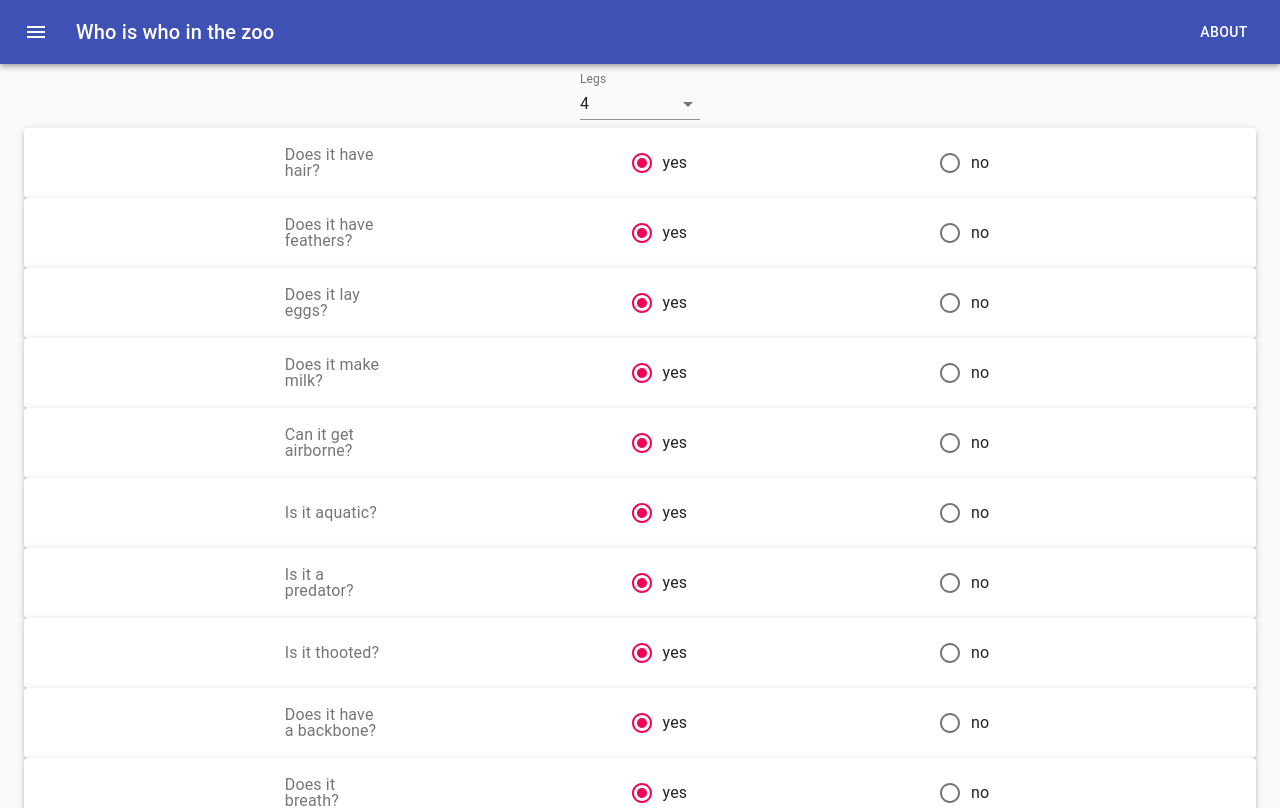
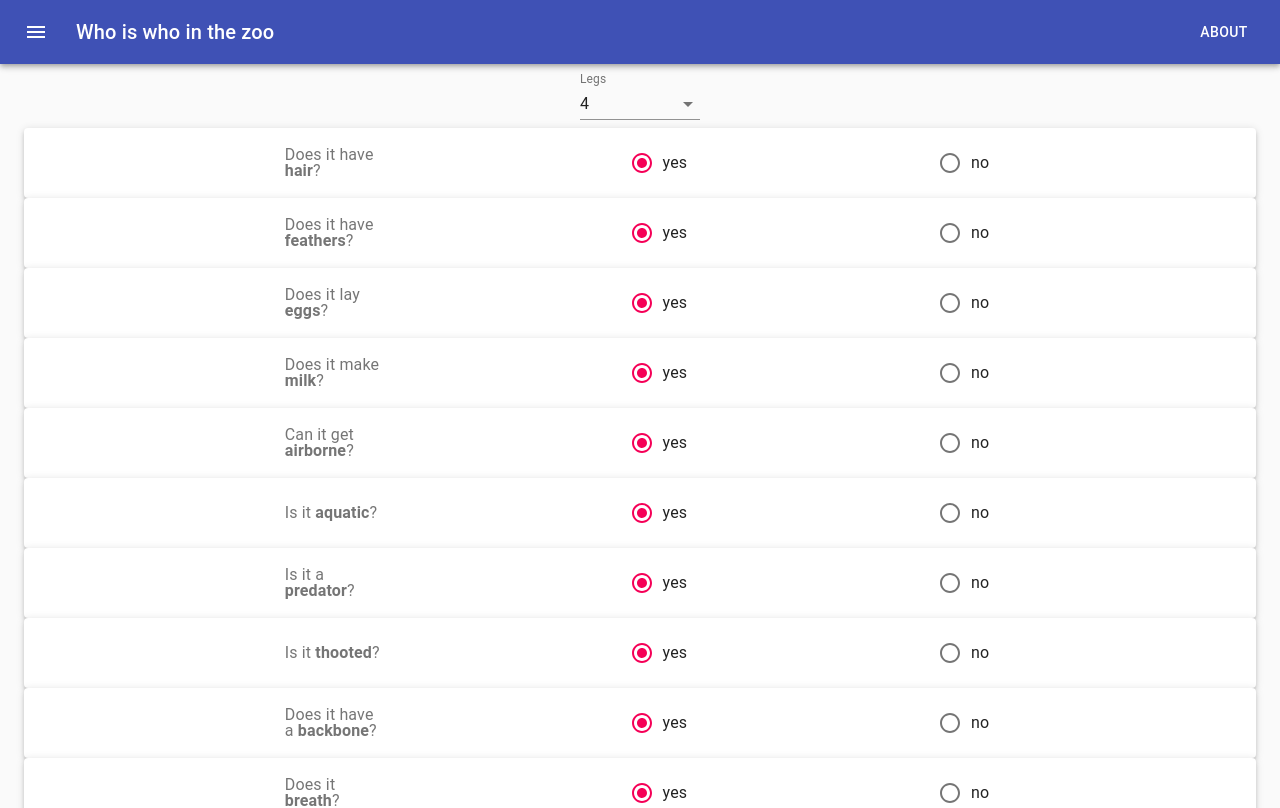
Before and after one commit to FrederickRoman/zooclass, a React (Create React App) app: page / in a window 1280 px wide. Shown: the top 808 px of the page. Built offline with nearby package versions, Linux system fonts and the light colour scheme.

Commit message:
refactor: Move questions to their own files

```diff
--- a/src/components/zoo/FeatureRadioButton.js
+++ b/src/components/zoo/FeatureRadioButton.js
@@ -12,7 +12,6 @@ import { makeStyles } from "@material-ui/core/styles";
 const useStyles = makeStyles(() => ({
   form_container: {
     padding: "1em",
-    // margin: '1em',
     display: "inline-block",
   },
   radio_group: {
@@ -22,17 +21,16 @@ const useStyles = makeStyles(() => ({
   flex_center: {
     display: "flex",
     justifyContent: "center",
-    // alignItems: 'auto',
     alignItems: "center",
     margin: "0px 10px",
   },
   text: {
-    heigh: 'auto',
+    heigh: "auto",
     width: 100,
   },
 }));
 
-function FeatureRadioButton({ question }) {
+function FeatureRadioButton({ start, keyword, end }) {
   const [value, setValue] = React.useState("yes");
 
   const classes = useStyles();
@@ -42,24 +40,20 @@ function FeatureRadioButton({ question }) {
   };
 
   return (
-    // <>
-    //   {" "}
     <Paper elevation={3} className={classes.form_container}>
       <FormControl component="fieldset" className={classes.radio_group}>
         <div className={classes.flex_center}>
           <FormLabel component="legend">
-            <div className={classes.text}>{question}</div>
+            <div className={classes.text}>
+              {start}
+              <b>{keyword}</b>
+              {end}
+            </div>
           </FormLabel>
         </div>
-
-        {/* <div>
-          <div>
-            Hair
-          </div>
-        </div> */}
         <RadioGroup
-          aria-label="gender"
-          name="gender1"
+          aria-label={keyword}
+          name={keyword}
           value={value}
           onChange={handleChange}
           className={classes.radio_group}
@@ -78,37 +72,7 @@ function FeatureRadioButton({ question }) {
           />
         </RadioGroup>
       </FormControl>
-      {/* <div>{value}</div> */}
     </Paper>
-    //   <Paper elevation={3} className={classes.form_container}>
-    //     <FormControl component="fieldset">
-    //       <FormLabel component="legend">
-    //         Does it have <b>hair</b> ?
-    //       </FormLabel>
-    //       <RadioGroup
-    //         aria-label="gender"
-    //         name="gender1"
-    //         value={value}
-    //         onChange={handleChange}
-    //         className={classes.radio_group}
-    //       >
-    //         <FormControlLabel
-    //           value="yes"
-    //           control={<Radio />}
-    //           label="yes"
-    //           labelPlacement="end"
-    //         />
-    //         <FormControlLabel
-    //           value="no"
-    //           control={<Radio />}
-    //           label="no"
-    //           labelPlacement="end"
-    //         />
-    //       </RadioGroup>
-    //     </FormControl>
-    //     {/* <div>{value}</div> */}
-    //   </Paper>
-    // </>
   );
 }
 
--- a/src/components/zoo/FeatureSelectInput.js
+++ b/src/components/zoo/FeatureSelectInput.js
@@ -4,7 +4,6 @@ import InputLabel from "@material-ui/core/InputLabel";
 import MenuItem from "@material-ui/core/MenuItem";
 import FormControl from "@material-ui/core/FormControl";
 import Select from "@material-ui/core/Select";
-// import Button from "@material-ui/core/Button";
 
 const useStyles = makeStyles((theme) => ({
   button: {
@@ -17,13 +16,13 @@ const useStyles = makeStyles((theme) => ({
   },
 }));
 
-function FeatureSelectInput() {
+function FeatureSelectInput({ label, values, defaultValue, texts, id }) {
   const classes = useStyles();
-  const [legs, setLegs] = React.useState(4);
+  const [selection, setSelection] = React.useState(defaultValue);
   const [open, setOpen] = React.useState(false);
 
   const handleChange = (event) => {
-    setLegs(event.target.value);
+    setSelection(event.target.value);
   };
 
   const handleClose = () => {
@@ -36,29 +35,22 @@ function FeatureSelectInput() {
 
   return (
     <div>
-      {/* <Button className={classes.button} onClick={handleOpen}>
-        Open the select
-      </Button> */}
       <FormControl className={classes.formControl}>
-        <InputLabel id="demo-controlled-open-select-label">Legs</InputLabel>
+        <InputLabel id={id}>{label}</InputLabel>
         <Select
-          labelId="demo-controlled-open-select-label"
-          id="demo-controlled-open-select"
+          labelId={id}
+          id={id}
           open={open}
           onClose={handleClose}
           onOpen={handleOpen}
-          value={legs}
+          value={selection}
           onChange={handleChange}
         >
-          {/* <MenuItem value="">
-            <em>None</em>
-          </MenuItem> */}
-          <MenuItem value={0}>0</MenuItem>
-          <MenuItem value={2}>2</MenuItem>
-          <MenuItem value={4}>4</MenuItem>
-          <MenuItem value={5}>5</MenuItem>
-          <MenuItem value={6}>6</MenuItem>
-          <MenuItem value={8}>8</MenuItem>
+          {values.map((v, i) => (
+            <MenuItem value={v} key={i}>
+              {texts[i]}
+            </MenuItem>
+          ))}
         </Select>
       </FormControl>
     </div>
--- a/src/components/zoo/ZooPanel.js
+++ b/src/components/zoo/ZooPanel.js
@@ -1,102 +1,46 @@
-// import React from "react";
-// import Radio from "@material-ui/core/Radio";
-// import RadioGroup from "@material-ui/core/RadioGroup";
-// import FormControlLabel from "@material-ui/core/FormControlLabel";
-// import FormControl from "@material-ui/core/FormControl";
-// import FormLabel from "@material-ui/core/FormLabel";
-
 import FeatureRadioButton from "./FeatureRadioButton.js";
 import FeatureSelectInput from "./FeatureSelectInput.js";
-// import { makeStyles } from "@material-ui/core/styles";
-// import Paper from "@material-ui/core/Paper";
 
-// const useStyles = makeStyles((theme) => ({
-//   root: {
-//     display: "flex",
-//     flexWrap: "wrap",
-//     "& > *": {
-//       margin: theme.spacing(1),
-//       width: theme.spacing(16),
-//       height: theme.spacing(16),
-//     },
-//   },
-//   form_container: {
-//     padding: "1em",
-//   },
-// }));
+import multipleChoiceQuestions from "./multipleChoiceQuestions.js";
+import binaryChoiceQuestions from "./binaryChoiceQuestions.js";
+
+import { makeStyles } from "@material-ui/core/styles";
+
+const useStyles = makeStyles(() => ({
+  feature_selectInput_container: {
+    display: "grid",
+    justifyContent: "center",
+  },
+  feature_radioButtons_container: {
+    display: "grid",
+    justifyContent: "stretch",
+  },
+}));
 
 function ZooPanel() {
-  //   const [value, setValue] = React.useState("yes");
-
-  // const classes = useStyles();
-
-  //   const handleChange = (event) => {
-  //     setValue(event.target.value);
-  //   };
-
-  const yesNoQuestions = [
-    { question: "Does it have hair?" },
-    { question: "Does it have feathers?" },
-    { question: "Does it lay eggs?" },
-    { question: "Does it make milk?" },
-    { question: "Can it get airborne?" },
-    { question: "Is it aquatic?" },
-    { question: "Is it a predator?" },
-    { question: "Is it thooted?" },
-    { question: "Does it have a backbone?" },
-    { question: "Does it breath?" },
-    { question: "Is it venomous?" },
-    { question: "Does it have fins?" },
-    { question: "Does it have a tail?" },
-    { question: "Does it have hair?" },
-    { question: "Is it domestic?" },
-    { question: "Is it catsize?" },
-  ];
+  const classes = useStyles();
+  const FeatureMultipleChoiceList = () => (
+    <div className={classes.feature_selectInput_container}>
+      {multipleChoiceQuestions.map((question, i) => (
+        <FeatureSelectInput {...question} key={i} />
+      ))}
+    </div>
+  );
+  const FeatureBinaryChoiceList = () => (
+    <div className={classes.feature_radioButtons_container}>
+      {binaryChoiceQuestions.map((question, i) => (
+        <FeatureRadioButton {...question} key={i} />
+      ))}
+    </div>
+  );
 
   return (
-    // <div /* className={classes.root} */>
     <div>
-      <div style={{ display: "grid", justifyContent: "center" }}>
-        <FeatureSelectInput />
-      </div>
+      <FeatureMultipleChoiceList />
       <div>
-        <div style={{ display: "grid", justifyContent: "stretch" }}>
-          {yesNoQuestions.map((q, i) => (
-            <FeatureRadioButton question={q.question} key={i} />
-          ))}
-        </div>
+        <FeatureBinaryChoiceList />
       </div>
     </div>
-
-    /* <Paper elevation={3} className={classes.form_container}>
-                              <FormControl component="fieldset">
-                                <FormLabel component="legend">
-                                  Does it have <b>hair</b> ?
-                                </FormLabel>
-                                <RadioGroup
-                                  row
-                                  aria-label="gender"
-                                  name="gender1"
-                                  value={value}
-                                  onChange={handleChange}
-                                >
-                                  <FormControlLabel
-                                    value="yes"
-                                    control={<Radio />}
-                                    label="yes"
-                                    labelPlacement="end"
-                                  />
-                                  <FormControlLabel
-                                    value="no"
-                                    control={<Radio />}
-                                    label="no"
-                                    labelPlacement="end"
-                                  />
-                                </RadioGroup>
-                              </FormControl>
-                              <div>{value}</div>
-                            </Paper> */
-    // </div>
   );
 }
 
--- /dev/null
+++ b/src/components/zoo/binaryChoiceQuestions.js
@@ -0,0 +1,20 @@
+const binaryChoiceQuestions = Object.freeze([
+    { start: "Does it have ", keyword: "hair", end: "?" },
+    { start: "Does it have ", keyword: "feathers", end: "?" },
+    { start: "Does it lay ", keyword: "eggs", end: "?" },
+    { start: "Does it make ", keyword: "milk", end: "?" },
+    { start: "Can it get ", keyword: "airborne", end: "?" },
+    { start: "Is it ", keyword: "aquatic", end: "?" },
+    { start: "Is it a ", keyword: "predator", end: "?" },
+    { start: "Is it ", keyword: "thooted", end: "?" },
+    { start: "Does it have a ", keyword: "backbone", end: "?" },
+    { start: "Does it ", keyword: "breath", end: "?" },
+    { start: "Is it ", keyword: "venomous", end: "?" },
+    { start: "Does it have ", keyword: "fins", end: "?" },
+    { start: "Does it have a ", keyword: "tail", end: "?" },
+    { start: "Does it have ", keyword: "hair", end: "?" },
+    { start: "Is it ", keyword: "domestic", end: "?" },
+    { start: "Is it ", keyword: "catsize", end: "?" },
+  ]);
+
+  export default binaryChoiceQuestions;
--- /dev/null
+++ b/src/components/zoo/multipleChoiceQuestions.js
@@ -0,0 +1,11 @@
+const multipleChoiceQuestions = Object.freeze([
+  {
+    label: "Legs",
+    values: [0, 2, 4, 5, 6, 8],
+    defaultValue: 4,
+    texts: ["0", "2", "4", "5", "6", "8"],
+    id: "legs",
+  },
+]);
+
+export default multipleChoiceQuestions;
--- a/src/index.js
+++ b/src/index.js
@@ -5,9 +5,7 @@ import App from './App';
 import reportWebVitals from './reportWebVitals';
 
 ReactDOM.render(
-  // <React.StrictMode>
     <App />,
-  // </React.StrictMode>,
   document.getElementById('root')
 );
 
```
Also changed, not shown: 1 other file (tests, documents, lock files or other folders).
